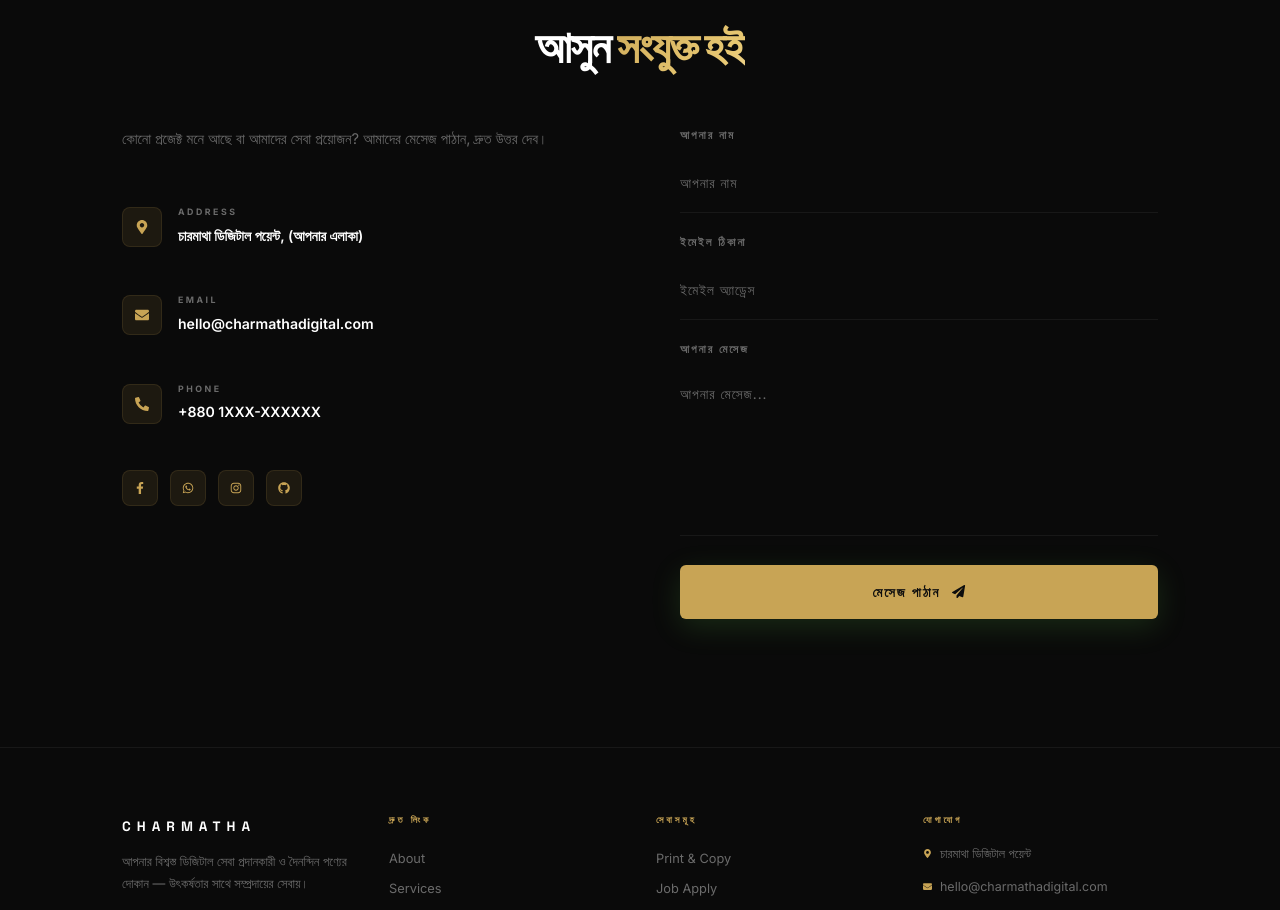
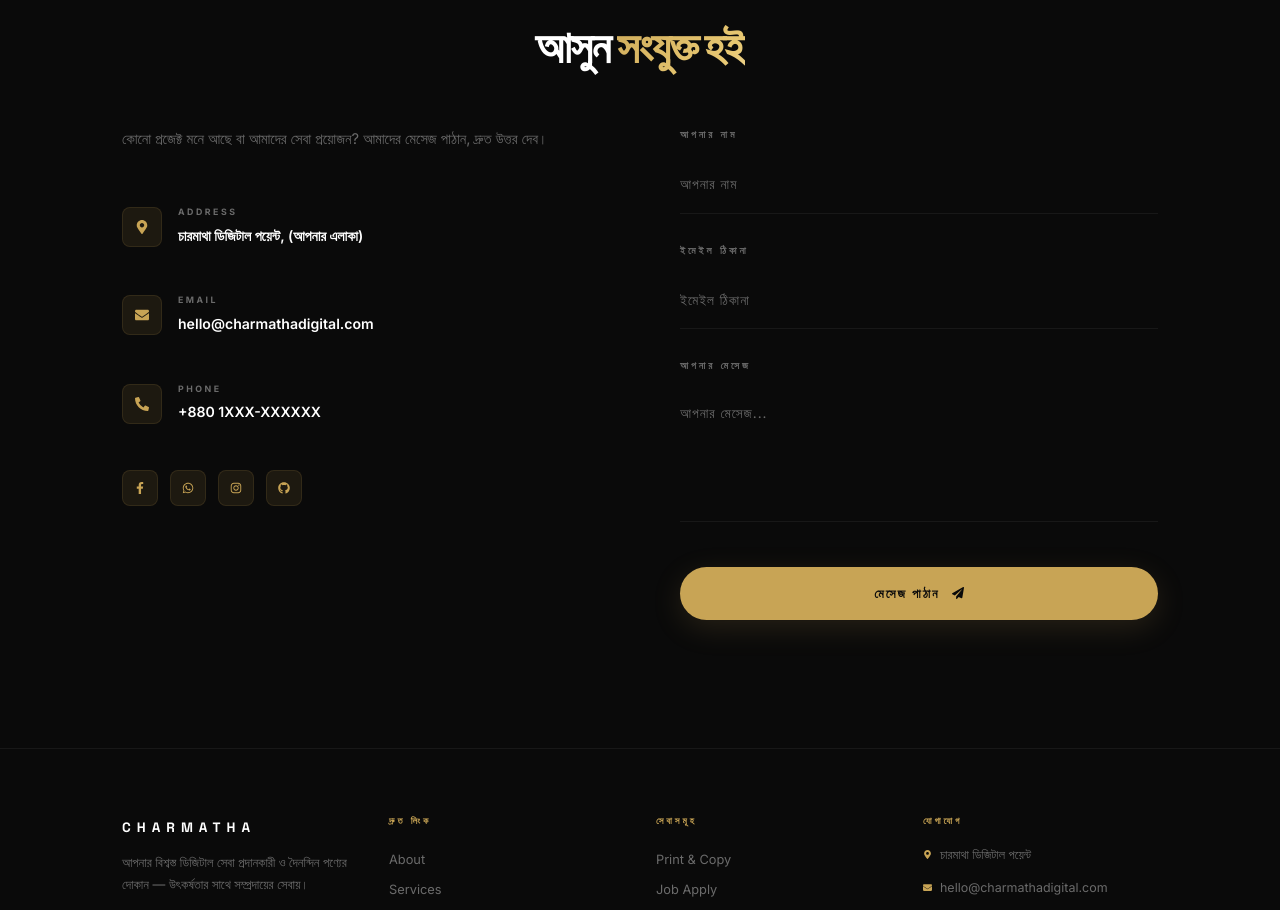
Before and after one commit to mottalibs/Portfolio-Small-Business-website, a Next.js app: page / in a window 1280 px wide. Shown: the part 6260-7170 px from the top of the page. Built offline with nearby package versions, Linux system fonts and the light colour scheme; no server answers; the database is empty.

Commit message:
feat: UX improvements - clickable contacts, form focus states, accessibility, scroll padding

```diff
--- a/src/app/globals.css
+++ b/src/app/globals.css
@@ -48,7 +48,7 @@
 /* ===== BASE ===== */
 @layer base {
   * { margin: 0; padding: 0; box-sizing: border-box; }
-  html { scroll-behavior: smooth; }
+  html { scroll-behavior: smooth; scroll-padding-top: 80px; }
   body {
     font-family: 'Inter', 'Outfit', system-ui, sans-serif;
     background: var(--bg);
@@ -63,11 +63,14 @@
     font-family: 'Noto Sans Bengali', 'Inter', sans-serif;
   }
   a { color: inherit; text-decoration: none; transition: var(--t); }
+  button, a { -webkit-tap-highlight-color: transparent; }
   ::selection { background: rgba(200, 164, 85, .2); color: #fff; }
   ::-webkit-scrollbar { width: 4px; }
   ::-webkit-scrollbar-track { background: transparent; }
   ::-webkit-scrollbar-thumb { background: rgba(255,255,255,0.08); border-radius: 10px; }
   ::-webkit-scrollbar-thumb:hover { background: var(--accent); }
+  /* Focus visible for accessibility */
+  :focus-visible { outline: 2px solid var(--accent); outline-offset: 3px; border-radius: 4px; }
 }
 
 /* ===== NOISE ===== */
@@ -281,11 +284,24 @@ body::after {
 
 /* ===== FORM INPUTS ===== */
 .form-input {
-  @apply w-full bg-transparent border border-[var(--border)] rounded-none px-0 py-4 text-[var(--text)] transition-all duration-300;
+  @apply w-full bg-transparent border border-[var(--border)] rounded-none px-0 py-4 text-[var(--text)] transition-all duration-500;
   font-family: inherit; border-left: none; border-right: none; border-top: none;
+  font-size: 0.95rem;
+  min-height: 48px;
 }
-.form-input:focus { @apply outline-none; border-color: var(--accent); }
-.form-input::placeholder { color: var(--muted); font-size: 0.85rem; letter-spacing: 1px; }
+.form-input:focus {
+  @apply outline-none;
+  border-color: var(--accent);
+  box-shadow: 0 2px 0 0 var(--accent);
+}
+.form-input::placeholder {
+  color: var(--muted);
+  font-size: 0.85rem;
+  letter-spacing: 1px;
+  transition: opacity 0.3s;
+}
+.form-input:focus::placeholder { opacity: 0.4; }
+textarea.form-input { min-height: 120px; }
 
 /* ===== RESPONSIVE NAV MOBILE ===== */
 @media (max-width: 768px) {
--- a/src/components/ContactForm.jsx
+++ b/src/components/ContactForm.jsx
@@ -2,7 +2,7 @@
 import { useState } from 'react';
 import { useLanguage } from './LanguageProvider';
 import { supabase, isSupabaseConfigured } from '@/lib/supabase';
-import { FaPaperPlane, FaSpinner } from 'react-icons/fa';
+import { FaPaperPlane, FaSpinner, FaCheckCircle, FaTimesCircle } from 'react-icons/fa';
 
 export default function ContactForm() {
   const { t } = useLanguage();
@@ -34,62 +34,76 @@ export default function ContactForm() {
   };
 
   return (
-    <form onSubmit={handleSubmit} className="flex flex-col gap-5">
-      <div>
-        <label htmlFor="cf-name" className="block text-[.7rem] tracking-[2px] font-semibold mb-2" style={{ color: 'var(--muted)' }}>
+    <form onSubmit={handleSubmit} className="flex flex-col gap-7">
+      {/* Name */}
+      <div className="relative group">
+        <label htmlFor="cf-name" className="block text-[.62rem] tracking-[3px] font-semibold mb-3 uppercase transition-colors duration-300 group-focus-within:text-[var(--accent)]" style={{ color: 'var(--muted)' }}>
           {t.f_name}
         </label>
         <input
           type="text" id="cf-name" name="name"
-          placeholder="আপনার নাম"
+          placeholder={t.f_name}
           required
           className="form-input"
+          autoComplete="name"
         />
       </div>
-      <div>
-        <label htmlFor="cf-email" className="block text-[.7rem] tracking-[2px] font-semibold mb-2" style={{ color: 'var(--muted)' }}>
+
+      {/* Email */}
+      <div className="relative group">
+        <label htmlFor="cf-email" className="block text-[.62rem] tracking-[3px] font-semibold mb-3 uppercase transition-colors duration-300 group-focus-within:text-[var(--accent)]" style={{ color: 'var(--muted)' }}>
           {t.f_email}
         </label>
         <input
           type="email" id="cf-email" name="email"
-          placeholder="ইমেইল অ্যাড্রেস"
+          placeholder={t.f_email}
           required
           className="form-input"
+          autoComplete="email"
         />
       </div>
-      <div>
-        <label htmlFor="cf-msg" className="block text-[.7rem] tracking-[2px] font-semibold mb-2" style={{ color: 'var(--muted)' }}>
+
+      {/* Message */}
+      <div className="relative group">
+        <label htmlFor="cf-msg" className="block text-[.62rem] tracking-[3px] font-semibold mb-3 uppercase transition-colors duration-300 group-focus-within:text-[var(--accent)]" style={{ color: 'var(--muted)' }}>
           {t.f_msg}
         </label>
         <textarea
           id="cf-msg" name="message"
-          rows={5}
-          placeholder="আপনার মেসেজ..."
+          rows={4}
+          placeholder={t.f_msg + '...'}
           required
           className="form-input resize-none"
         />
       </div>
 
+      {/* Status Message */}
       {status.msg && (
-        <div className={`text-sm font-semibold ${status.type === 'success' ? 'text-[#55efc4]' : 'text-[#e17055]'}`}>
+        <div className={`flex items-center gap-2 text-sm font-semibold px-4 py-3 rounded-xl ${
+          status.type === 'success'
+            ? 'text-emerald-400 bg-emerald-400/5 border border-emerald-400/10'
+            : 'text-red-400 bg-red-400/5 border border-red-400/10'
+        }`}>
+          {status.type === 'success' ? <FaCheckCircle /> : <FaTimesCircle />}
           {status.msg}
         </div>
       )}
 
+      {/* Submit Button */}
       <button
         type="submit"
         disabled={sending}
-        className="inline-flex items-center justify-center gap-3 px-8 py-4 rounded-md text-[.82rem] font-bold tracking-[2px] border-none cursor-pointer transition-all duration-300 hover:brightness-110 hover:-translate-y-0.5 disabled:opacity-60"
+        className="w-full inline-flex items-center justify-center gap-3 px-8 py-4 rounded-full text-[.78rem] font-bold tracking-[2px] uppercase border-none cursor-pointer transition-all duration-500 hover:-translate-y-1 disabled:opacity-50 disabled:cursor-not-allowed mt-2"
         style={{
           background: 'var(--accent)',
-          color: '#0d0d0d',
-          boxShadow: '0 8px 30px rgba(106,219,79,.15)',
+          color: '#0a0a0a',
+          boxShadow: '0 8px 30px rgba(200,164,85,.15)',
         }}
       >
         {sending ? (
           <><FaSpinner className="animate-spin" /> {t.f_sending}</>
         ) : (
-          <><span>{t.f_send}</span> <FaPaperPlane /></>
+          <><span>{t.f_send}</span> <FaPaperPlane size={12} /></>
         )}
       </button>
     </form>
--- a/src/components/HomePage.jsx
+++ b/src/components/HomePage.jsx
@@ -233,15 +233,22 @@ export default function HomePage({ services, skills, storeItems, projects, confi
           <div className="grid grid-cols-1 lg:grid-cols-2 gap-12 lg:gap-20 items-start">
             <AnimatedSection direction="left">
               <p className="mb-10 leading-[1.85] text-[.92rem]" style={{ color: 'var(--muted)' }}>{t.ct_desc}</p>
-              {[{ icon: <FaMapMarkerAlt/>, label: 'ADDRESS', value: address }, { icon: <FaEnvelope/>, label: 'EMAIL', value: email }, { icon: <FaPhoneAlt/>, label: 'PHONE', value: phone }].map((item, i) => (
-                <div key={i} className="group flex gap-4 items-center mb-5 py-3 transition-all duration-400">
-                  <div className="w-10 h-10 rounded-lg flex items-center justify-center text-sm flex-shrink-0" style={{ background: 'var(--accent-dim)', color: 'var(--accent)', border: '1px solid rgba(200,164,85,0.12)' }}>{item.icon}</div>
-                  <div>
-                    <small className="block text-[.55rem] tracking-[2.5px] font-bold mb-0.5" style={{ color: 'var(--muted)' }}>{item.label}</small>
-                    <span className="font-semibold text-[.88rem] text-white">{item.value}</span>
-                  </div>
-                </div>
-              ))}
+              {[
+                { icon: <FaMapMarkerAlt/>, label: 'ADDRESS', value: address, href: null },
+                { icon: <FaEnvelope/>, label: 'EMAIL', value: email, href: `mailto:${email}` },
+                { icon: <FaPhoneAlt/>, label: 'PHONE', value: phone, href: `tel:${phone.replace(/\s/g, '')}` },
+              ].map((item, i) => {
+                const Wrapper = item.href ? 'a' : 'div';
+                return (
+                  <Wrapper key={i} href={item.href} className="group flex gap-4 items-center mb-5 py-3 transition-all duration-400 hover:translate-x-1 cursor-pointer">
+                    <div className="w-10 h-10 rounded-lg flex items-center justify-center text-sm flex-shrink-0 transition-all duration-300 group-hover:scale-110" style={{ background: 'var(--accent-dim)', color: 'var(--accent)', border: '1px solid rgba(200,164,85,0.12)' }}>{item.icon}</div>
+                    <div>
+                      <small className="block text-[.55rem] tracking-[2.5px] font-bold mb-0.5" style={{ color: 'var(--muted)' }}>{item.label}</small>
+                      <span className="font-semibold text-[.88rem] text-white group-hover:text-[var(--accent)] transition-colors duration-300">{item.value}</span>
+                    </div>
+                  </Wrapper>
+                );
+              })}
               <div className="flex gap-3 mt-8">
                 {[{ icon: <FaFacebookF size={12}/>, href: config?.facebook || '#' }, { icon: <FaWhatsapp size={12}/>, href: `https://wa.me/${config?.whatsapp || '8801XXXXXXXXX'}` }, { icon: <FaInstagram size={12}/>, href: config?.instagram || '#' }, { icon: <FaGithub size={12}/>, href: config?.github || '#' }].map((s, i) => (
                   <a key={i} href={s.href} target={s.href.startsWith('http') ? '_blank' : undefined} rel="noopener" className="w-9 h-9 rounded-lg border flex items-center justify-center transition-all duration-400 hover:scale-110" style={{ borderColor: 'rgba(200,164,85,0.12)', background: 'var(--accent-dim)', color: 'var(--accent)' }} onMouseEnter={e=>{e.currentTarget.style.background='var(--accent)';e.currentTarget.style.color='#0a0a0a'}} onMouseLeave={e=>{e.currentTarget.style.background='var(--accent-dim)';e.currentTarget.style.color='var(--accent)'}}>{s.icon}</a>
```
